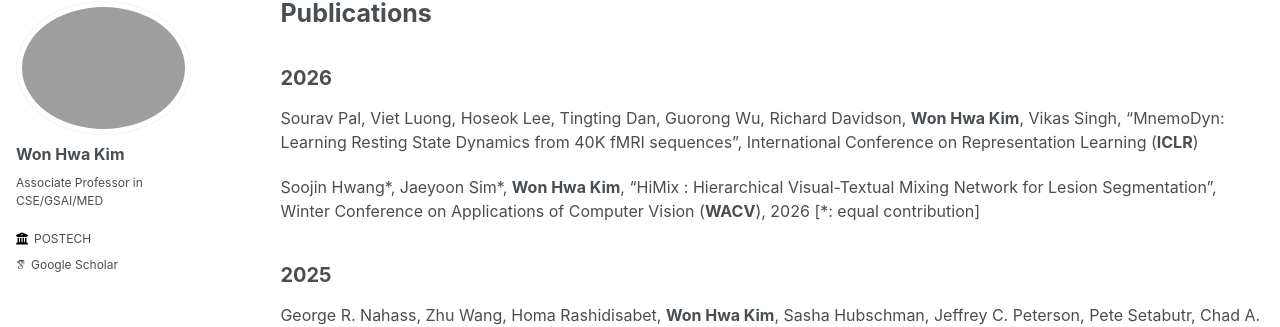
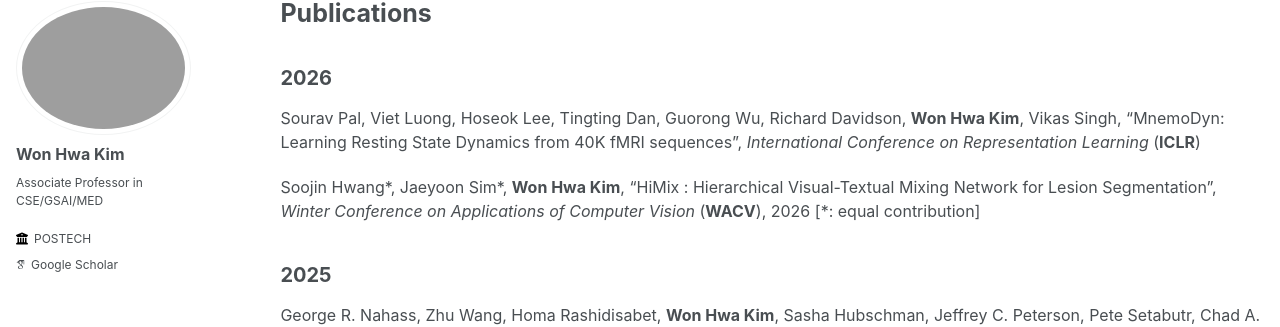
Before and after one commit to wwplato/wwplato.github.io, a Jekyll site: the page built from _pages/publications.md, in a window 1280 px wide and 900 px high. Shown: the part 101-428 px from the top of the window. Built offline with Jekyll 4.4.1, drawn with Linux system fonts in a browser that asks for light colours; some web fonts are replaced.

```diff
--- a/_pages/publications.md
+++ b/_pages/publications.md
@@ -9,9 +9,9 @@ author_profile: true
 2026
 ------
 
-Sourav Pal, Viet Luong, Hoseok Lee, Tingting Dan, Guorong Wu, Richard Davidson, **Won Hwa Kim**, Vikas Singh, "MnemoDyn: Learning Resting State Dynamics from 40K fMRI sequences", International Conference on Representation Learning (**ICLR**)
+Sourav Pal, Viet Luong, Hoseok Lee, Tingting Dan, Guorong Wu, Richard Davidson, **Won Hwa Kim**, Vikas Singh, "MnemoDyn: Learning Resting State Dynamics from 40K fMRI sequences", *International Conference on Representation Learning* (**ICLR**)
 
-Soojin Hwang\*, Jaeyoon Sim\*, **Won Hwa Kim**, "HiMix : Hierarchical Visual-Textual Mixing Network for Lesion Segmentation", Winter Conference on Applications of Computer Vision (**WACV**), 2026 [\*: equal contribution]
+Soojin Hwang\*, Jaeyoon Sim\*, **Won Hwa Kim**, "HiMix : Hierarchical Visual-Textual Mixing Network for Lesion Segmentation", *Winter Conference on Applications of Computer Vision* (**WACV**), 2026 [\*: equal contribution]
 
 2025
 ------
```
